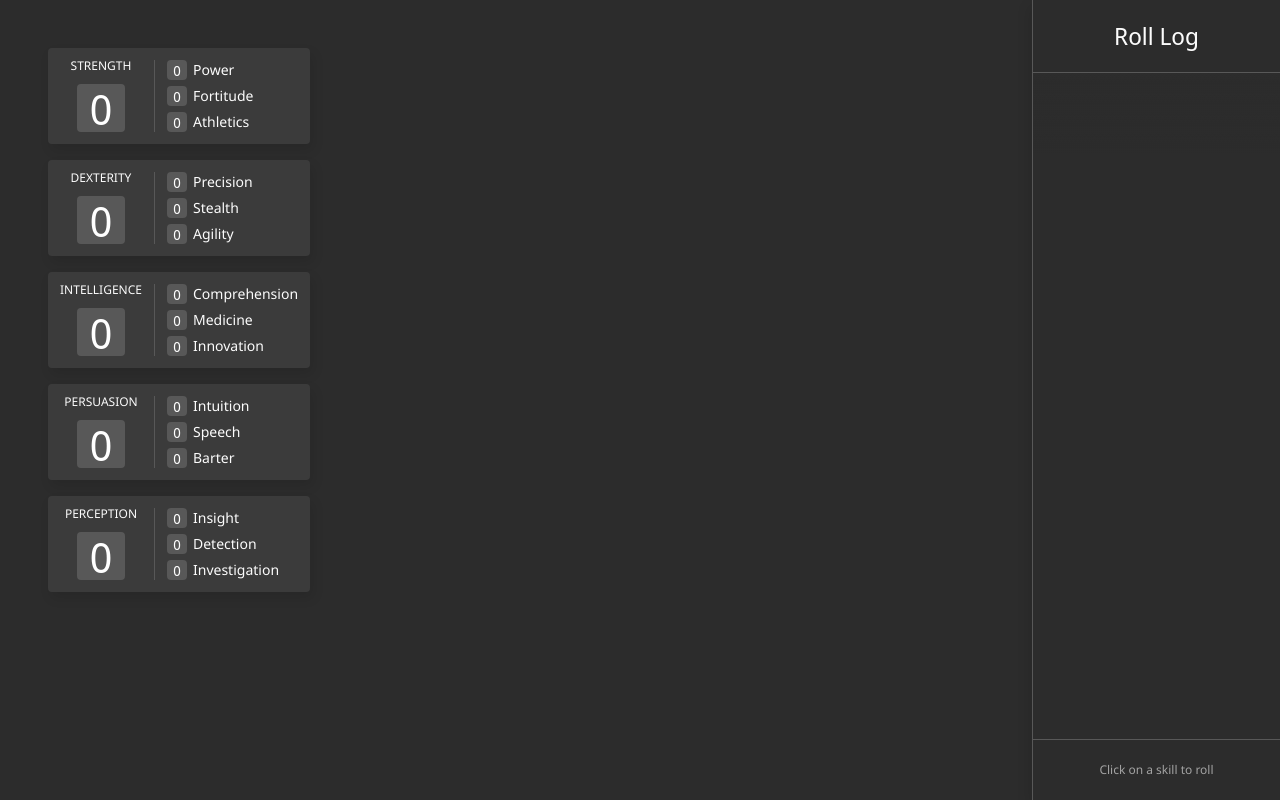
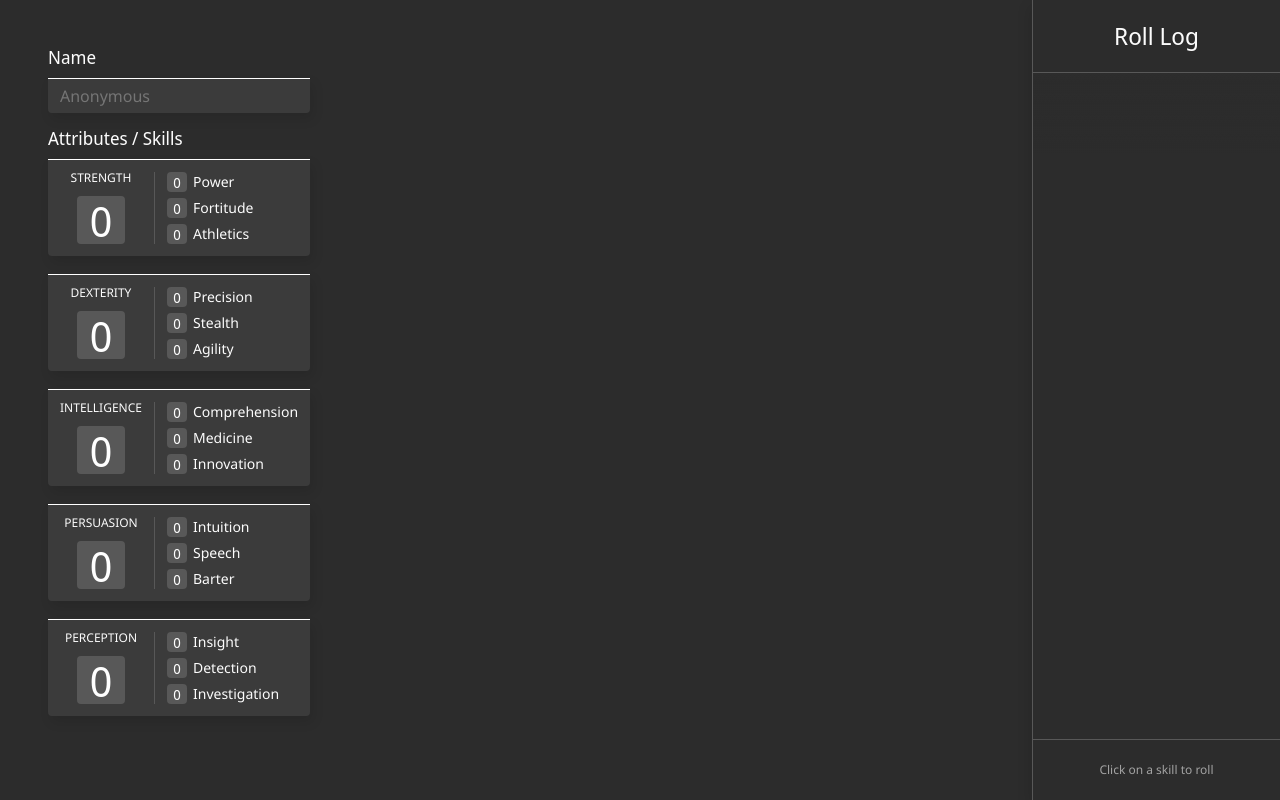
Before and after one commit to Paradoxdotexe/vade-mecum, a React (Create React App) app: page /engine in a window 1280 px wide. Built offline with nearby package versions, Linux system fonts and the light colour scheme.

Commit message:
MINOR: Add name

```diff
--- a/src/pages/engine/AttributeSkillCard.tsx
+++ b/src/pages/engine/AttributeSkillCard.tsx
@@ -5,10 +5,11 @@ import { Attribute } from './EngineStateContext';
 
 const Card = styled.div`
   background: #3b3b3b;
-  border-radius: 4px;
+  border-radius: 0 0 4px 4px;
   display: flex;
   padding: 12px;
   box-shadow: 3px 6px 12px rgba(0, 0, 0, 0.1);
+  border-top: 1px solid #fff;
 
   .card__attribute {
     display: flex;
--- a/src/pages/engine/EnginePage.tsx
+++ b/src/pages/engine/EnginePage.tsx
@@ -9,12 +9,42 @@ const Page = styled.div`
   display: flex;
   flex-direction: column;
   gap: 16px;
+  width: fit-content;
 
-  .page__attributes {
+  .page__section {
     display: flex;
     flex-direction: column;
-    gap: 16px;
-    width: fit-content;
+    gap: 12px;
+
+    .section__header {
+      font-family: 'Noto Sans Display', sans-serif;
+      font-size: 18px;
+    }
+
+    .section__name {
+      background: #3b3b3b;
+      border-radius: 0 0 4px 4px;
+      padding: 6px 12px;
+      box-shadow: 3px 6px 12px rgba(0, 0, 0, 0.1);
+      border-top: 1px solid #fff;
+      line-height: 1.4;
+
+      input {
+        padding: 0;
+        border: none;
+        color: #fff;
+        outline: none;
+        background: transparent;
+        font-size: 16px;
+        font-family: 'Noto Sans';
+      }
+    }
+
+    .section__attributes {
+      display: flex;
+      flex-direction: column;
+      gap: 18px;
+    }
   }
 
   .page__rollLog {
@@ -99,7 +129,22 @@ export const EnginePage: React.FC = () => {
 
   return (
     <Page>
-      <div className="page__attributes">
+      <div className="page__section">
+        <div className="section__header">Name</div>
+        <div className="section__name">
+          <input
+            value={character.name}
+            onChange={event => {
+              character.name = event.target.value;
+              engineState.update({ characters: [character] });
+            }}
+            placeholder="Anonymous"
+          />
+        </div>
+      </div>
+      <div className="page__section">
+        <div className="section__header">Attributes / Skills</div>
+        <div className="section__attributes">
           {character.attributes.map((attribute, i) => (
             <AttributeSkillCard
               key={attribute.label}
@@ -112,6 +157,7 @@ export const EnginePage: React.FC = () => {
               onClick={setNewRollAttribute}
             />
           ))}
+        </div>
       </div>
       <div className="page__rollLog">
         <div className="rollLog__header">Roll Log</div>
@@ -148,7 +194,7 @@ export const EnginePage: React.FC = () => {
                 onRoll={roll => {
                   const diceRoll = { label: newRollLabel, roll };
                   engineState.update({
-                    diceRolls: [diceRoll, ...engineState.diceRolls]
+                    diceRolls: [diceRoll, ...engineState.diceRolls].slice(0, 100)
                   });
                   setNewRollAttribute(undefined);
                 }}
--- a/src/version.json
+++ b/src/version.json
@@ -1,4 +1,4 @@
 {
-  "version": "0.6.0",
-  "versionCommitHash": "62cc073"
+  "version": "0.7.0",
+  "versionCommitHash": "3270221"
 }
```
Lines whose indentation alone changed are shown as unchanged.
